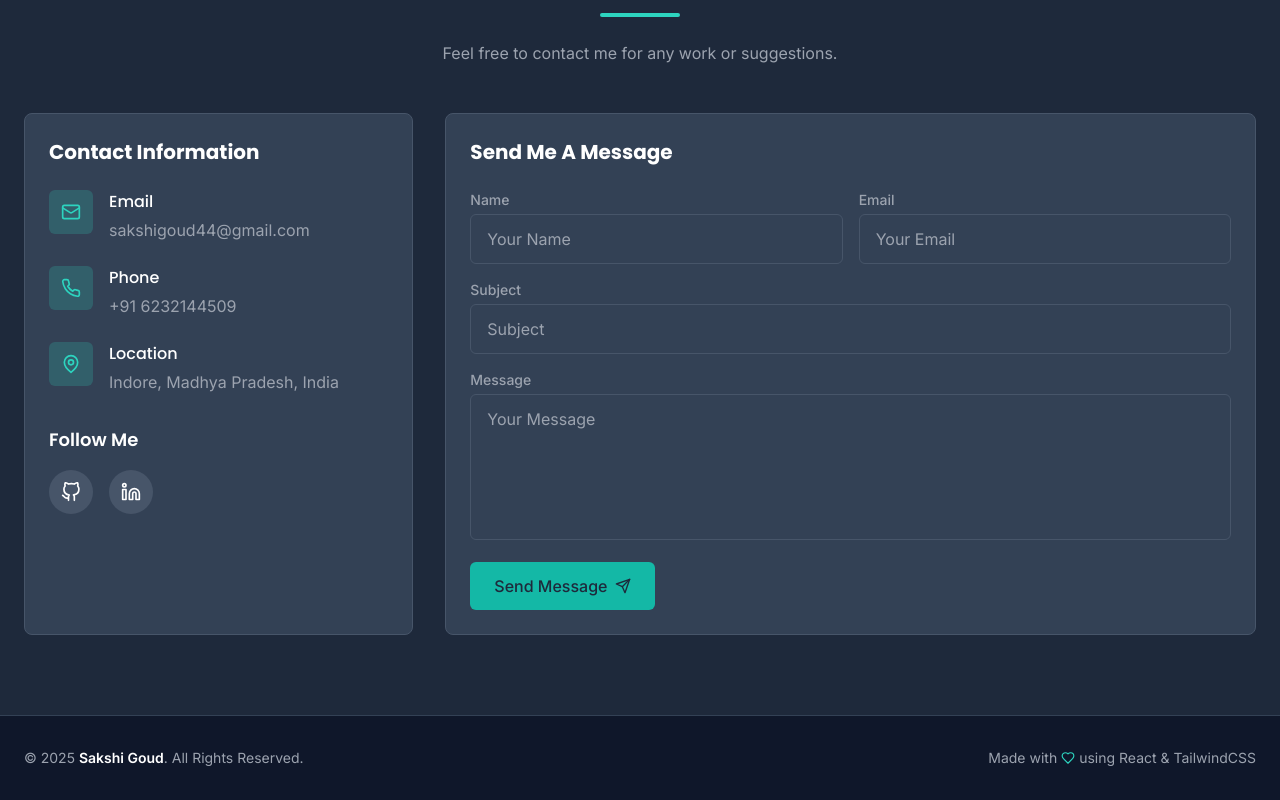
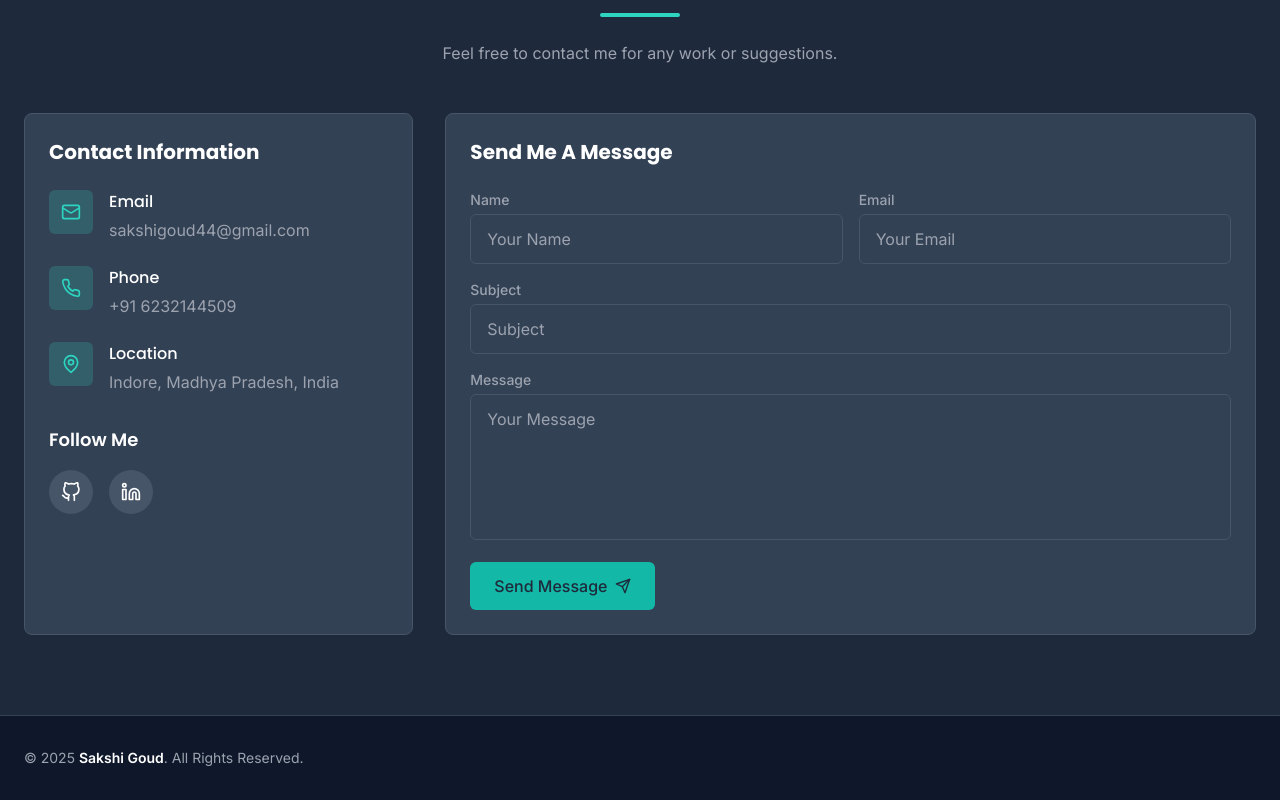
Before and after one commit to sakshigoud/sakshigoud.github.io, a React (Vite) app: page / in a window 1280 px wide. Shown: the part 5405-6205 px from the top of the page. Built offline with nearby package versions, Linux system fonts and the light colour scheme.

Commit message:
some changes

```diff
--- a/src/components/Footer.tsx
+++ b/src/components/Footer.tsx
@@ -14,14 +14,10 @@ const Footer = () => {
           </div>
 
           <div className="flex items-center">
-            <p className="text-gray-400 text-sm flex items-center">
-              Made with <Heart size={14} className="text-teal-400 mx-1" /> using React & TailwindCSS
-            </p>
           </div>
         </div>
       </div>
     </footer>
   );
 };
-
 export default Footer;
```
